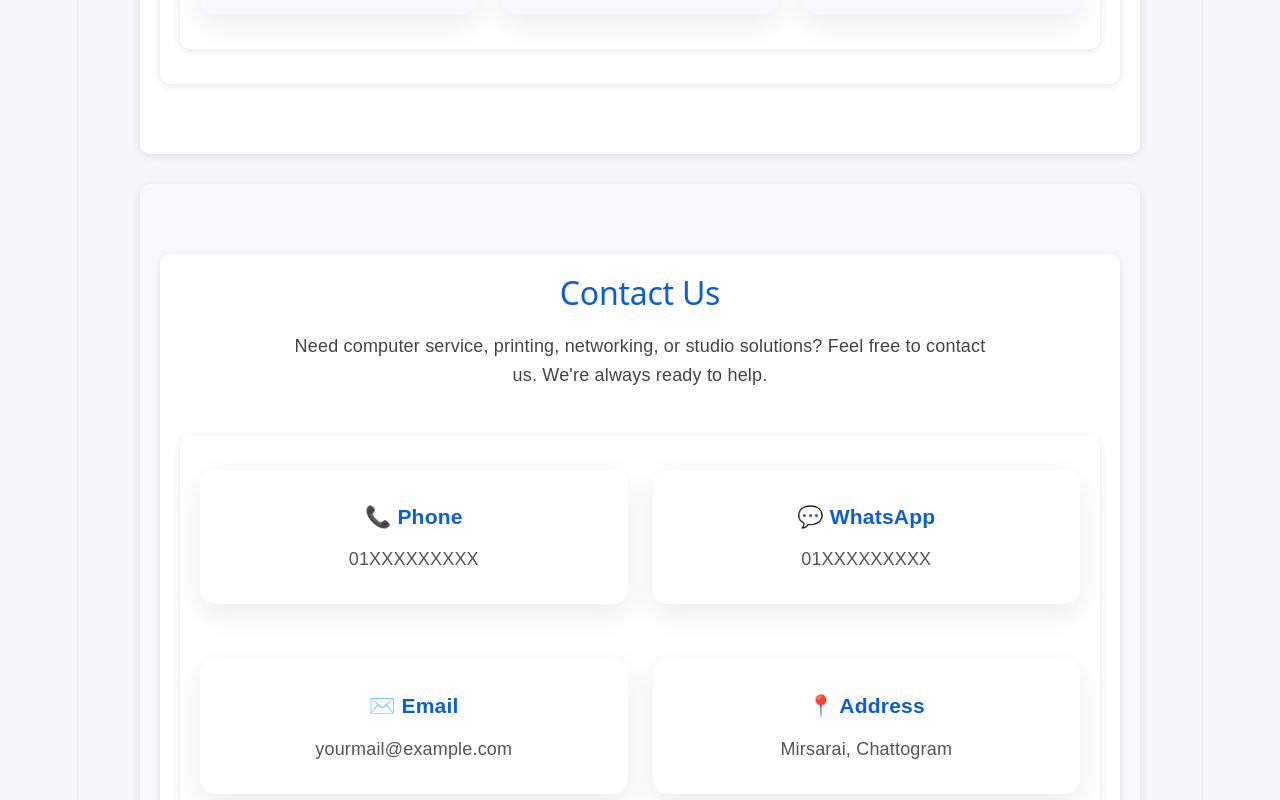
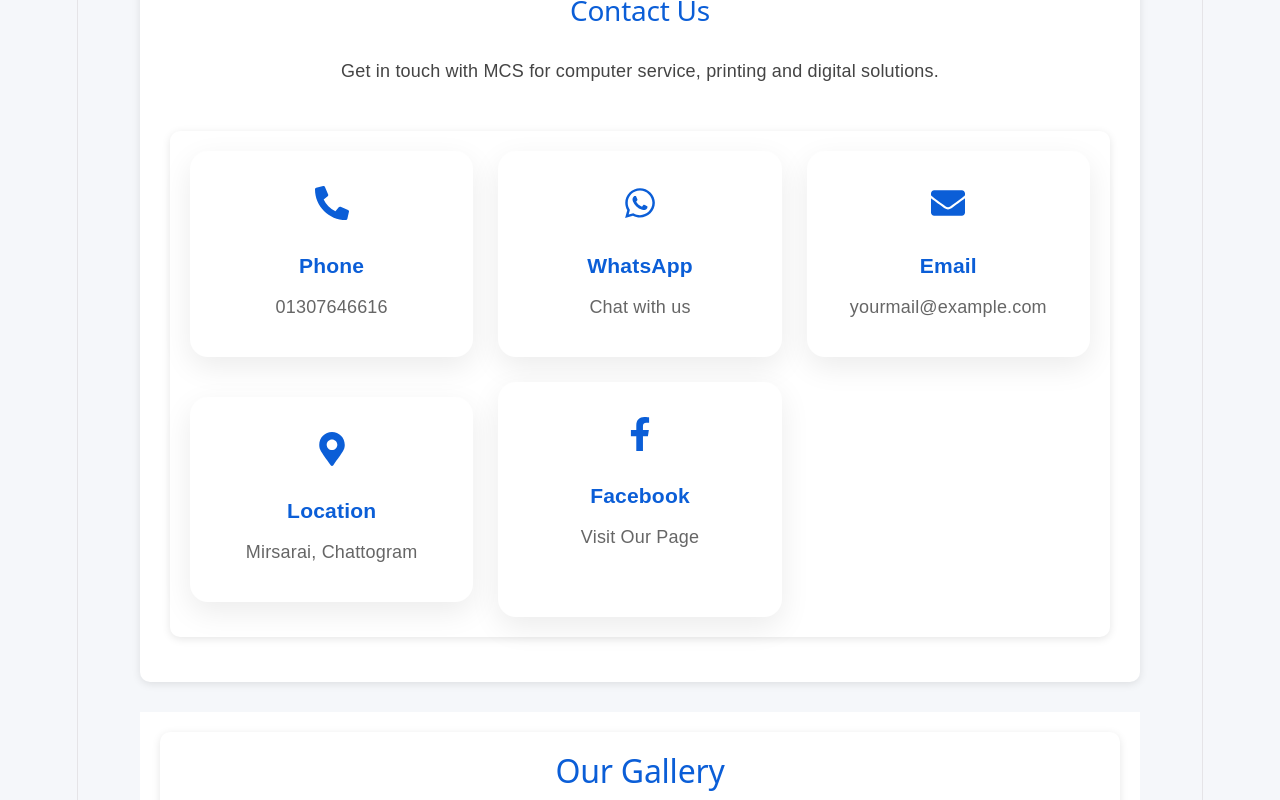
Before and after one commit to mcs404/mcs, a React (Vite) app: page / in a window 1280 px wide. Shown: the part 1640-2440 px from the top of the page. Built offline with nearby package versions, Linux system fonts and the light colour scheme.

Commit message:
Enhance hero section,space, about  and contact UI

```diff
--- a/src/components/About.css
+++ b/src/components/About.css
@@ -3,7 +3,7 @@
 ==================================== */
 
 .about {
-  padding: 70px 20px;
+  padding: 20px 20px;
   background: #ffffff;
 }
 
--- a/src/components/Contact.css
+++ b/src/components/Contact.css
@@ -1,66 +1,91 @@
-/* ====================================
-   CONTACT
-==================================== */
+/* ===============================
+   CONTACT GRID
+================================ */
 
-.contact {
-  padding: 70px 20px;
-  background: #f8f9fc;
+.contact-text{
+    max-width:700px;
+    margin:0 auto 45px;
+    text-align:center;
+    color:#666;
 }
 
-.contact-container {
-  max-width: 1100px;
-  margin: auto;
-  text-align: center;
+.contact-grid{
+
+    display:grid;
+    grid-template-columns:repeat(3,1fr);
+    gap:25px;
+    margin-top:30px;
 }
 
-.contact h2 {
-  font-size: 32px;
-  color: #0b5ed7;
-  margin-bottom: 20px;
+.contact-card{
+
+    background:#fff;
+
+    border-radius:18px;
+
+    padding:35px 20px;
+
+    text-align:center;
+
+    text-decoration:none;
+
+    color:#222;
+
+    box-shadow:0 10px 30px rgba(0,0,0,.08);
+
+    transition:.3s;
+
 }
 
-.contact-text {
-  max-width: 700px;
-  margin: auto;
-  color: #555;
-  line-height: 1.8;
+.contact-card:hover{
+
+    transform:translateY(-8px);
+
+    box-shadow:0 18px 40px rgba(0,0,0,.15);
+
 }
 
-.contact-cards {
-  display: grid;
-  grid-template-columns: repeat(2, 1fr);
-  gap: 25px;
-  margin-top: 45px;
+.contact-icon{
+
+    font-size:34px;
+
+    color:#0b5ed7;
+
+    margin-bottom:20px;
+
 }
 
-.contact-card {
-  background: white;
-  padding: 30px;
-  border-radius: 15px;
-  box-shadow: 0 10px 30px rgba(0,0,0,.08);
-  transition: all .3s ease;
+.contact-card h3{
+
+    margin-bottom:10px;
+
+    color:#0b5ed7;
+
 }
 
-.contact-card:hover {
-  transform: translateY(-8px);
-  box-shadow: 0 18px 40px rgba(0,0,0,.15);
+.contact-card p{
+
+    color:#666;
+
+    line-height:1.6;
+
 }
 
-.contact-card h3 {
-  color: #0b5ed7;
-  margin-bottom: 12px;
-}
+/*responsive*/
 
-.contact-card p {
-  color: #555;
-}
+@media(max-width:992px){
 
-/* Responsive */
-
-@media (max-width:768px){
-
-.contact-cards{
-    grid-template-columns:1fr;
+.contact-grid{
+grid-template-columns:repeat(2,1fr);
 }
 
 }
+
+@media(max-width:768px){
+.contact-grid{
+
+grid-template-columns:1fr;
+
+}
+
+}
--- a/src/components/Contact.jsx
+++ b/src/components/Contact.jsx
@@ -1,39 +1,63 @@
 import "./Contact.css";
+import {
+  FaPhoneAlt,
+  FaWhatsapp,
+  FaEnvelope,
+  FaMapMarkerAlt,
+  FaFacebookF,
+} from "react-icons/fa";
 
 function Contact() {
   return (
     <section className="contact" id="contact">
-      <div className="contact-container">
-        <h2>Contact Us</h2>
+      <h2>Contact Us</h2>
 
-        <p className="contact-text">
-          Need computer service, printing, networking, or studio solutions?
-          Feel free to contact us. We're always ready to help.
-        </p>
+      <p className="contact-text">
+        Get in touch with MCS for computer service, printing and digital
+        solutions.
+      </p>
 
-        <div className="contact-cards">
+      <div className="contact-grid">
+        <a href="tel:01307646616" className="contact-card">
+          <FaPhoneAlt className="contact-icon" />
+          <h3>Phone</h3>
+          <p>01307646616</p>
+        </a>
 
-          <div className="contact-card">
-            <h3>📞 Phone</h3>
-            <p>01XXXXXXXXX</p>
-          </div>
+        <a
+          href="https://wa.me/01307646616"
+          target="_blank"
+          rel="noopener noreferrer"
+          className="contact-card"
+        >
+          <FaWhatsapp className="contact-icon" />
+          <h3>WhatsApp</h3>
+          <p>Chat with us</p>
+        </a>
 
-          <div className="contact-card">
-            <h3>💬 WhatsApp</h3>
-            <p>01XXXXXXXXX</p>
-          </div>
+        <a href="mailto:yourmail@example.com" className="contact-card">
+          <FaEnvelope className="contact-icon" />
+          <h3>Email</h3>
+          <p>yourmail@example.com</p>
+        </a>
 
-          <div className="contact-card">
-            <h3>✉️ Email</h3>
-            <p>yourmail@example.com</p>
-          </div>
+        <div className="contact-card">
+          <FaMapMarkerAlt className="contact-icon" />
+          <h3>Location</h3>
+          <p>Mirsarai, Chattogram</p>
+        </div>
+        <a
+          href="https://www.facebook.com/mirsarai.computer.service"
+          target="_blank"
+          rel="noopener noreferrer"
+          className="contact-card"
+        >
+          <FaFacebookF className="contact-icon" />
 
-          <div className="contact-card">
-            <h3>📍 Address</h3>
-            <p>Mirsarai, Chattogram</p>
-          </div>
+          <h3>Facebook</h3>
 
-        </div>
+          <p>Visit Our Page</p>
+        </a>
       </div>
     </section>
   );
--- a/src/components/Gallery.css
+++ b/src/components/Gallery.css
@@ -3,7 +3,7 @@
 ==================================== */
 
 .gallery {
-  padding: 70px 20px;
+  padding: 20px 20px;
   background: white;
 }
 
--- a/src/components/Services.css
+++ b/src/components/Services.css
@@ -5,7 +5,8 @@
 #services {
   max-width: 1100px;
   margin: 50px auto;
-  padding: 70px 20px;
+  padding: 10px 10px 10px;
+
 }
 
 #services h2 {
```
